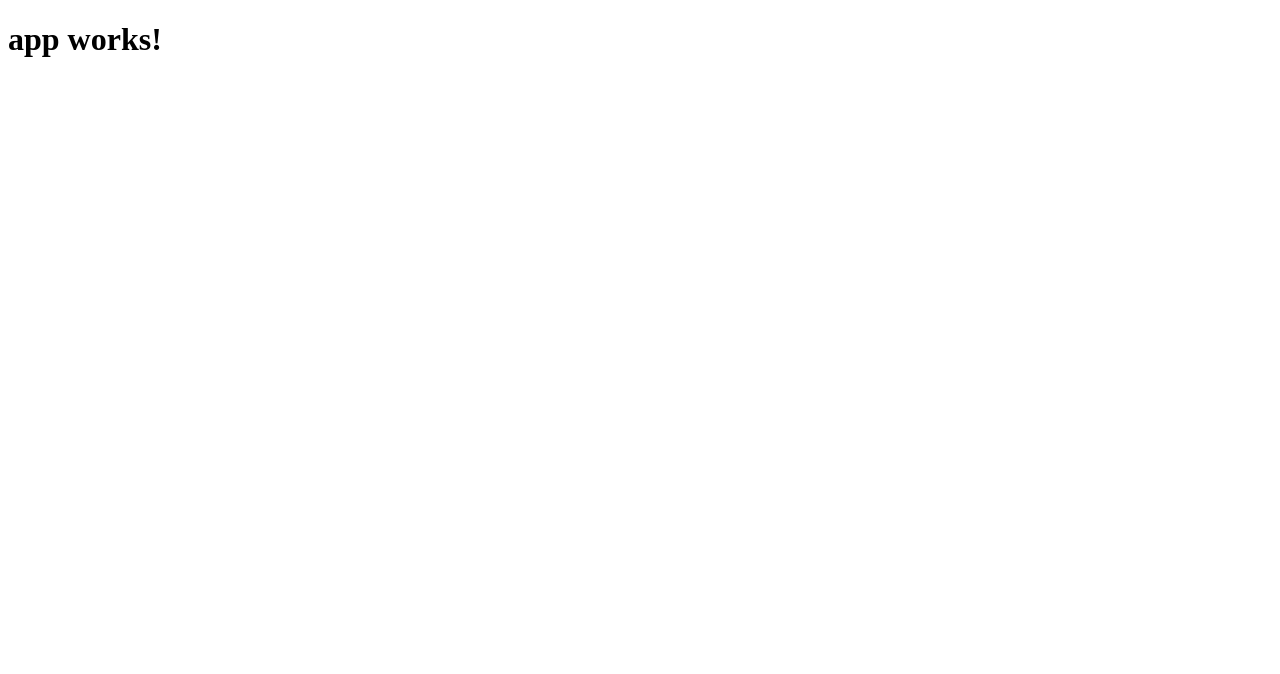
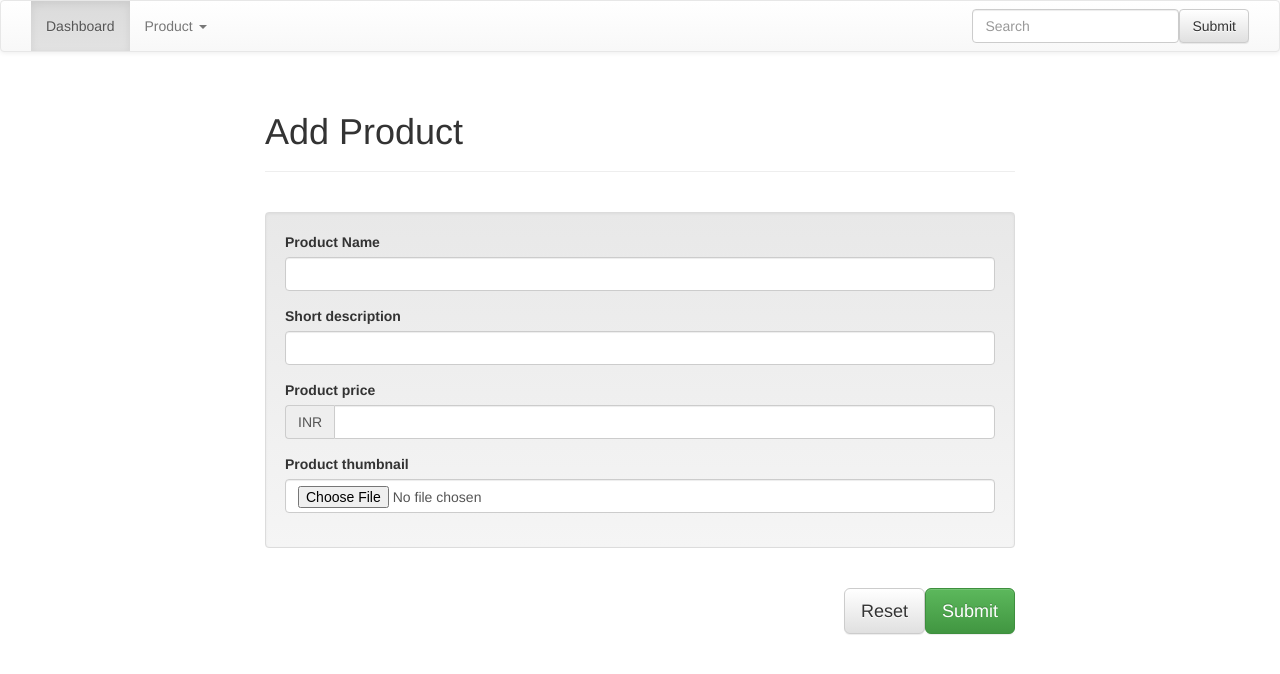
Before and after one commit to BinaryWrap/univeda-server, an Angular app in the folder ui/: page /product/add in a window 1280 px wide. Shown: the top 674 px of the page. Built offline with nearby package versions, Linux system fonts and the light colour scheme.

Commit message:
router configuration

```diff
--- a/ui/src/app/app.component.html
+++ b/ui/src/app/app.component.html
@@ -1,3 +1,38 @@
-<h1>
-  {{title}}
-</h1>
+<nav class="navbar navbar-default">
+  <div class="container-fluid">
+    <!-- Brand and toggle get grouped for better mobile display -->
+    <div class="navbar-header">
+      <button type="button" class="navbar-toggle collapsed" data-toggle="collapse" data-target="#bs-example-navbar-collapse-1" aria-expanded="false">
+        <span class="sr-only">Toggle navigation</span>
+        <span class="icon-bar"></span>
+        <span class="icon-bar"></span>
+        <span class="icon-bar"></span>
+      </button>
+    </div>
+
+    <!-- Collect the nav links, forms, and other content for toggling -->
+    <div class="collapse navbar-collapse" id="bs-example-navbar-collapse-1">
+      <ul class="nav navbar-nav">
+        <li class="active"><a href="#">Dashboard <span class="sr-only">(current)</span></a></li>
+        <li class="dropdown">
+          <a href="#" class="dropdown-toggle" data-toggle="dropdown" role="button" aria-haspopup="true" aria-expanded="false">Product <span class="caret"></span></a>
+          <ul class="dropdown-menu">
+            <li><a href="#">View Products</a></li>
+            <li><a routerLink="/product/add/">Add Product</a></li>
+            <li><a href="#">Edit Product</a></li>
+            <li role="separator" class="divider"></li>
+            <li><a href="#">Remove Product</a></li>
+          </ul>
+        </li>
+      </ul>
+      <form class="navbar-form navbar-right">
+        <div class="form-group">
+          <input type="text" class="form-control" placeholder="Search">
+        </div>
+        <button type="submit" class="btn btn-default">Submit</button>
+      </form>
+    </div><!-- /.navbar-collapse -->
+  </div><!-- /.container-fluid -->
+</nav>
+
+<router-outlet></router-outlet>
--- a/ui/src/app/app.module.ts
+++ b/ui/src/app/app.module.ts
@@ -4,15 +4,27 @@ import { FormsModule } from '@angular/forms';
 import { HttpModule } from '@angular/http';
 
 import { AppComponent } from './app.component';
+import { ProductAddComponent } from './product-add/product-add.component';
+
+import { RouterModule, Routes } from '@angular/router';
+import { PageNotFoundComponent } from './page-not-found/page-not-found.component';
+
+const appRoutes: Routes = [
+  { path: 'product/add', component: ProductAddComponent },
+  { path: '**', component: PageNotFoundComponent }
+];
 
 @NgModule({
   declarations: [
-    AppComponent
+    AppComponent,
+    ProductAddComponent,
+    PageNotFoundComponent
   ],
   imports: [
     BrowserModule,
     FormsModule,
-    HttpModule
+    HttpModule,
+    RouterModule.forRoot(appRoutes)
   ],
   providers: [],
   bootstrap: [AppComponent]
--- /dev/null
+++ b/ui/src/app/page-not-found/page-not-found.component.html
@@ -0,0 +1,3 @@
+<p>
+  page-not-found works!
+</p>
--- /dev/null
+++ b/ui/src/app/page-not-found/page-not-found.component.ts
@@ -0,0 +1,15 @@
+import { Component, OnInit } from '@angular/core';
+
+@Component({
+  selector: 'app-page-not-found',
+  templateUrl: './page-not-found.component.html',
+  styleUrls: ['./page-not-found.component.css']
+})
+export class PageNotFoundComponent implements OnInit {
+
+  constructor() { }
+
+  ngOnInit() {
+  }
+
+}
--- /dev/null
+++ b/ui/src/app/product-add/product-add.component.html
@@ -0,0 +1,42 @@
+<div class="container">
+	<div class="row">
+		<div class="col-lg-8 col-lg-offset-2">
+			<div class="page-header">
+  			<h1>Add Product</h1>
+  		</div>
+  	</div>
+		<div class="col-lg-8 col-lg-offset-2"><br></div>
+  </div>
+  <div class="row">
+  	<div class="col-lg-8 col-lg-offset-2">
+	    <form>
+	    	<fieldset class="well">
+		    	<div class="form-group">
+				    <label for="name">Product Name</label>
+				    <input type="text" class="form-control" id="name">
+				  </div>
+		    	<div class="form-group">
+				    <label for="short-description">Short description</label>
+				    <input type="text" class="form-control" id="short-description">
+				  </div>
+		    	<div class="form-group">
+				    <label for="short-description">Product price</label>
+					  <div class="input-group">
+						  <span class="input-group-addon">INR</span>
+						  <input type="text" class="form-control" aria-label="Amount (to the nearest INR)">
+						</div>
+					</div>
+		    	<div class="form-group">
+				    <label for="short-description">Product thumbnail</label>
+				    <input type="file" class="form-control" id="short-description">
+				  </div>
+				</fieldset>
+	    	<div class="form-group text-right">
+			  	<br>
+			  	<button type="reset" class="btn btn-default btn-lg">Reset</button>
+			  	<button type="submit" class="btn btn-success btn-lg">Submit</button>
+			  </div>
+	    </form>
+	  </div>
+	</div>
+</div>
--- /dev/null
+++ b/ui/src/app/product-add/product-add.component.ts
@@ -0,0 +1,15 @@
+import { Component, OnInit } from '@angular/core';
+
+@Component({
+  selector: 'app-product-add',
+  templateUrl: './product-add.component.html',
+  styleUrls: ['./product-add.component.css']
+})
+export class ProductAddComponent implements OnInit {
+
+  constructor() { }
+
+  ngOnInit() {
+  }
+
+}
--- a/ui/src/index.html
+++ b/ui/src/index.html
@@ -6,9 +6,13 @@
   <base href="/">
 
   <meta name="viewport" content="width=device-width, initial-scale=1">
+  <link rel="stylesheet" href="https://maxcdn.bootstrapcdn.com/bootstrap/3.3.7/css/bootstrap.min.css" integrity="sha384-BVYiiSIFeK1dGmJRAkycuHAHRg32OmUcww7on3RYdg4Va+PmSTsz/K68vbdEjh4u" crossorigin="anonymous">
+  <link rel="stylesheet" href="https://maxcdn.bootstrapcdn.com/bootstrap/3.3.7/css/bootstrap-theme.min.css" integrity="sha384-rHyoN1iRsVXV4nD0JutlnGaslCJuC7uwjduW9SVrLvRYooPp2bWYgmgJQIXwl/Sp" crossorigin="anonymous">
   <link rel="icon" type="image/x-icon" href="favicon.ico">
 </head>
 <body>
   <app-root>Loading...</app-root>
+  <script src="https://ajax.googleapis.com/ajax/libs/jquery/1.12.4/jquery.min.js"></script>
+  <script src="https://maxcdn.bootstrapcdn.com/bootstrap/3.3.7/js/bootstrap.min.js" integrity="sha384-Tc5IQib027qvyjSMfHjOMaLkfuWVxZxUPnCJA7l2mCWNIpG9mGCD8wGNIcPD7Txa" crossorigin="anonymous"></script>
 </body>
 </html>
```
Also changed, not shown: ui/src/app/page-not-found/page-not-found.component.css (added), ui/src/app/product-add/product-add.component.css (added), 2 other files (tests, documents, lock files or other folders).
